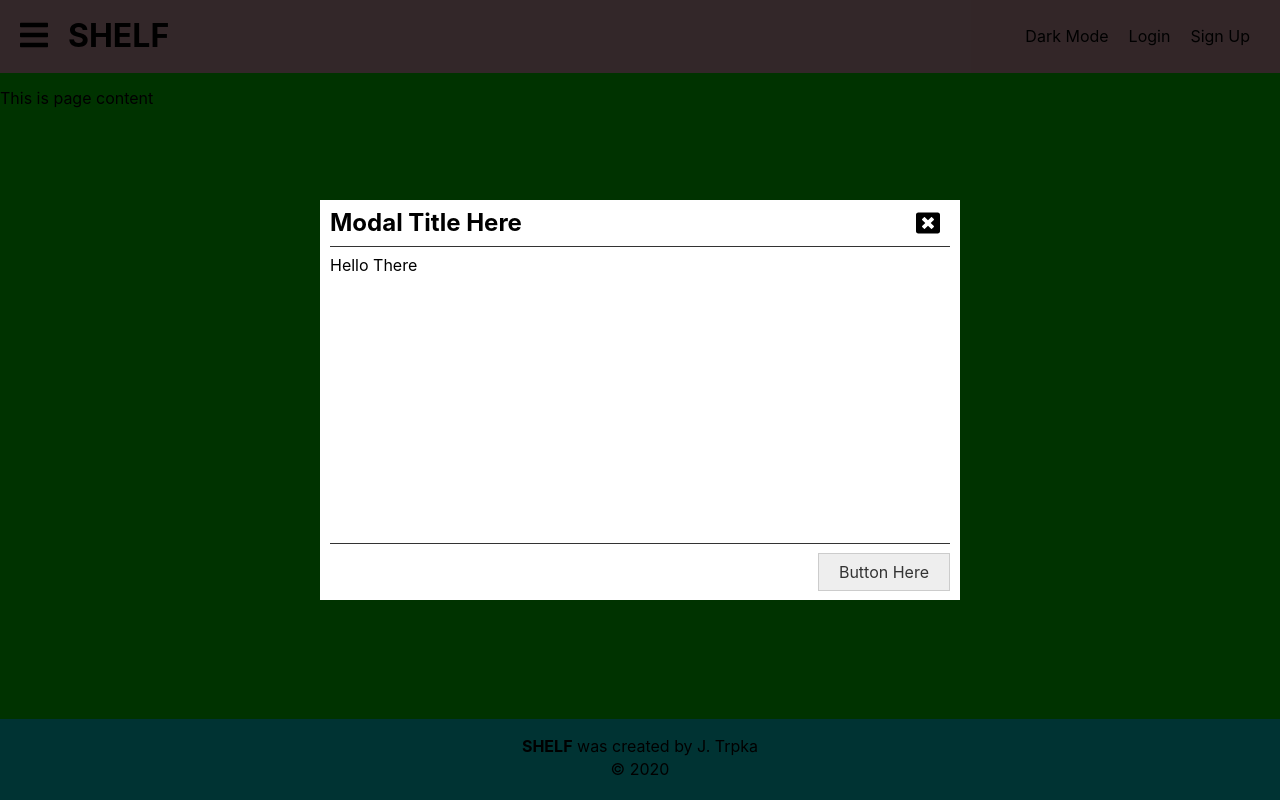
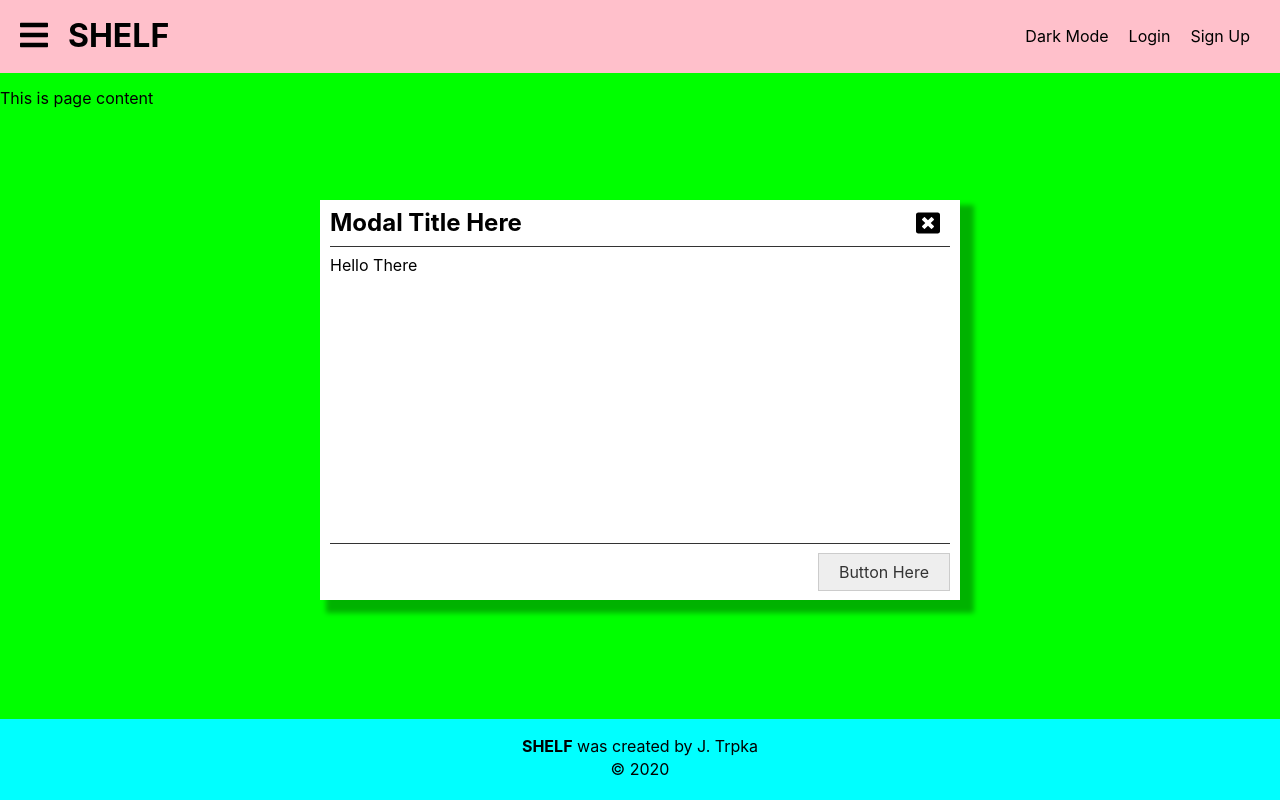
Before and after one commit to jtrpka0912/intranet.bookshelf.react, a React (Create React App) app: page / in a window 1280 px wide. Built offline with nearby package versions, Linux system fonts and the light colour scheme; no server answers.

Commit message:
Clicking outside modal will close it, but not inside unless explicitly. Added fade in/out animations.

```diff
--- a/src/components/common/modal/Modal.scss
+++ b/src/components/common/modal/Modal.scss
@@ -6,17 +6,14 @@
             left: 0; right: 0;
             width: 100%;
             height: 100%;
-            background-color: rgba(0,0,0,0.8);
-            transition: opacity 1s;
+            //background-color: rgba(0,0,0,0.5);
 
             &.closed {
-                display: none;
-                opacity: 0.0;
+                animation: fadeOut 1s forwards;
             }
 
             &.opened {
-                display: block;
-                opacity: 1.0;
+                animation: fadeIn 1s forwards;
             }
         }
 
@@ -34,6 +31,7 @@
             margin: auto;
             padding: 9px 10px;
             background-color: #fff;
+            box-shadow: 10px 9px 5px 4px rgba(0,0,0,0.3);
         }
 
         &-header {
@@ -65,3 +63,25 @@
         }
     }
 }
+
+@keyframes fadeIn {
+    from {
+        display: block;
+        opacity: 0;
+    }
+
+    to {
+        opacity: 1;
+    }
+}
+
+@keyframes fadeOut {
+    from {
+        opacity: 1;
+    }
+
+    to {
+        display: none;
+        opacity: 0;
+    }
+}
--- a/src/components/common/modal/Modal.tsx
+++ b/src/components/common/modal/Modal.tsx
@@ -33,8 +33,12 @@ interface ModalProps {
 const Modal: React.FunctionComponent<ModalProps> = (props) => {
     const [isOpened, toggleModal] = useState(true);
     return (
-        <div className={ `common-modal-overlay ${isOpened ? 'opened' : 'closed'}` }>
-            <div className="common-modal-container">
+        <div className={ `common-modal-overlay ${isOpened ? 'opened' : 'closed'}` }
+            onClick={ () => toggleModal(!isOpened) }
+        >
+            <div className="common-modal-container"
+                onClick={ (e) => e.stopPropagation() }
+            >
                 <header className="common-modal-header">
                     <h2 className="common-modal-header-title">
                         { props.title ? props.title : 'Modal Title Here' }
```
